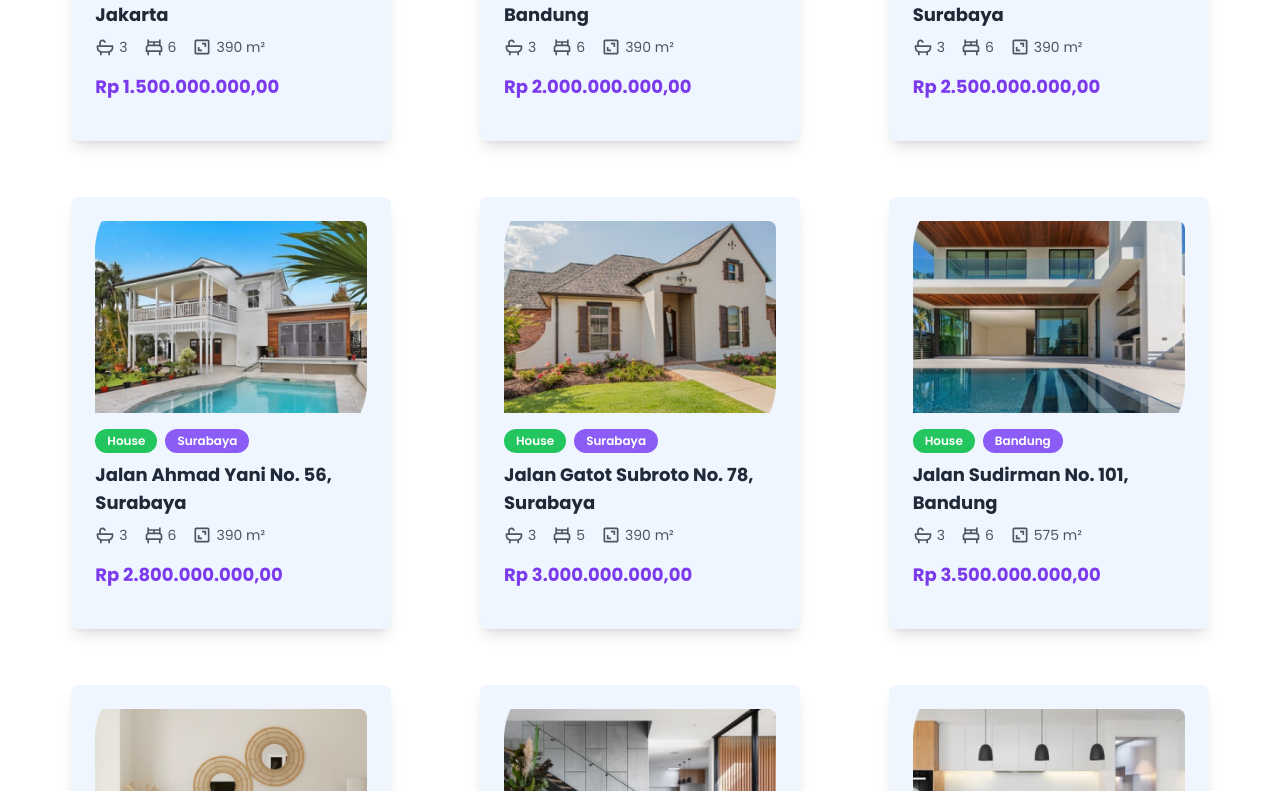
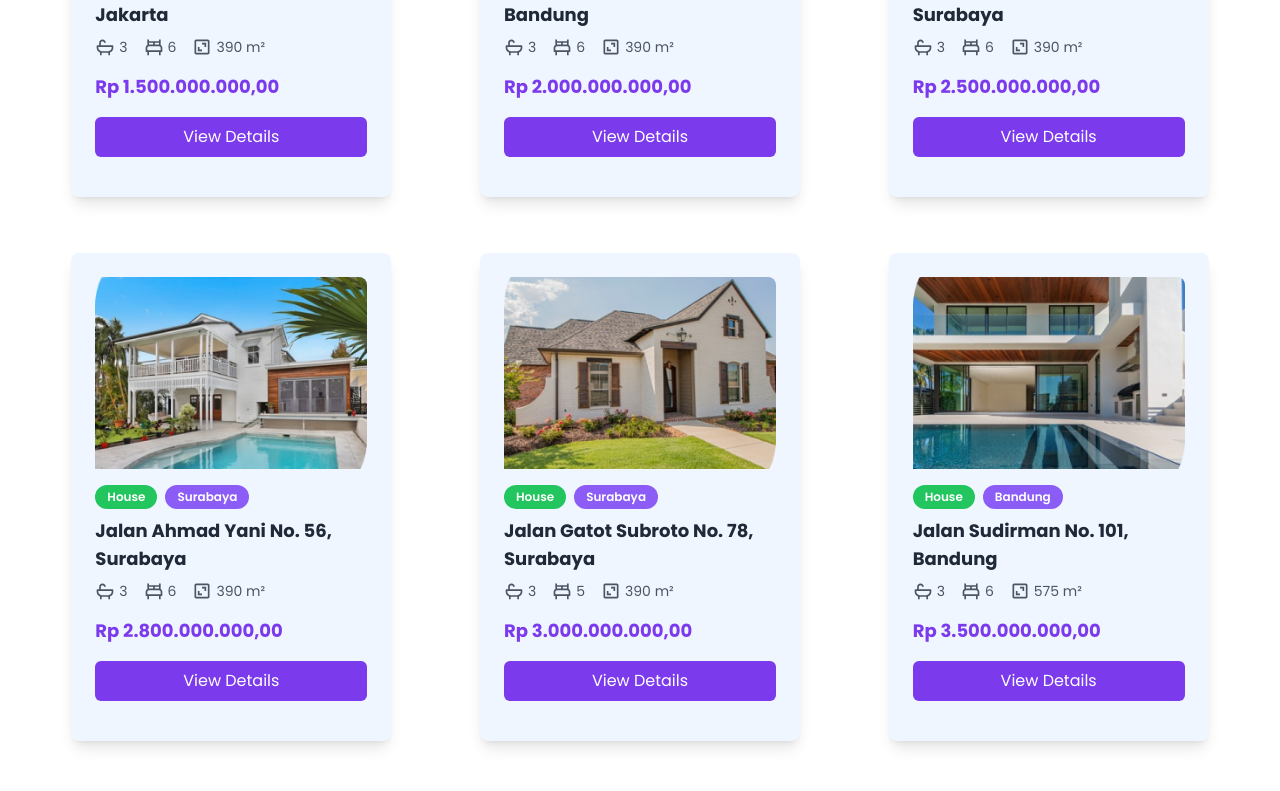
Before and after one commit to TeguhBagasM/thievproperty, a React (Create React App) app: page / in a window 1280 px wide. Shown: the part 1169-1960 px from the top of the page. Built offline with nearby package versions, Linux system fonts and the light colour scheme.

Commit message:
changes ui

```diff
--- a/src/components/House.js
+++ b/src/components/House.js
@@ -1,5 +1,6 @@
 import React, { useEffect, useRef, useState } from "react";
 import { BiArea, BiBath, BiBed } from "react-icons/bi";
+import { Link } from "react-router-dom";
 
 const House = ({ house, animationDirection = "left" }) => {
   const [isVisible, setIsVisible] = useState(false);
@@ -65,12 +66,18 @@ const House = ({ house, animationDirection = "left" }) => {
             <span className="text-sm">{house.surface}</span>
           </div>
         </div>
-        <div className="text-lg font-bold text-violet-600">
+        <div className="text-lg font-bold text-violet-600 mb-4">
           {new Intl.NumberFormat("id-ID", {
             style: "currency",
             currency: "IDR",
           }).format(house.price)}
         </div>
+        <Link
+          to={`/property/${house.id}`}
+          className="block w-full text-center bg-violet-600 text-white py-2 rounded-md hover:bg-violet-700 transition"
+        >
+          View Details
+        </Link>
       </div>
     </div>
   );
```
